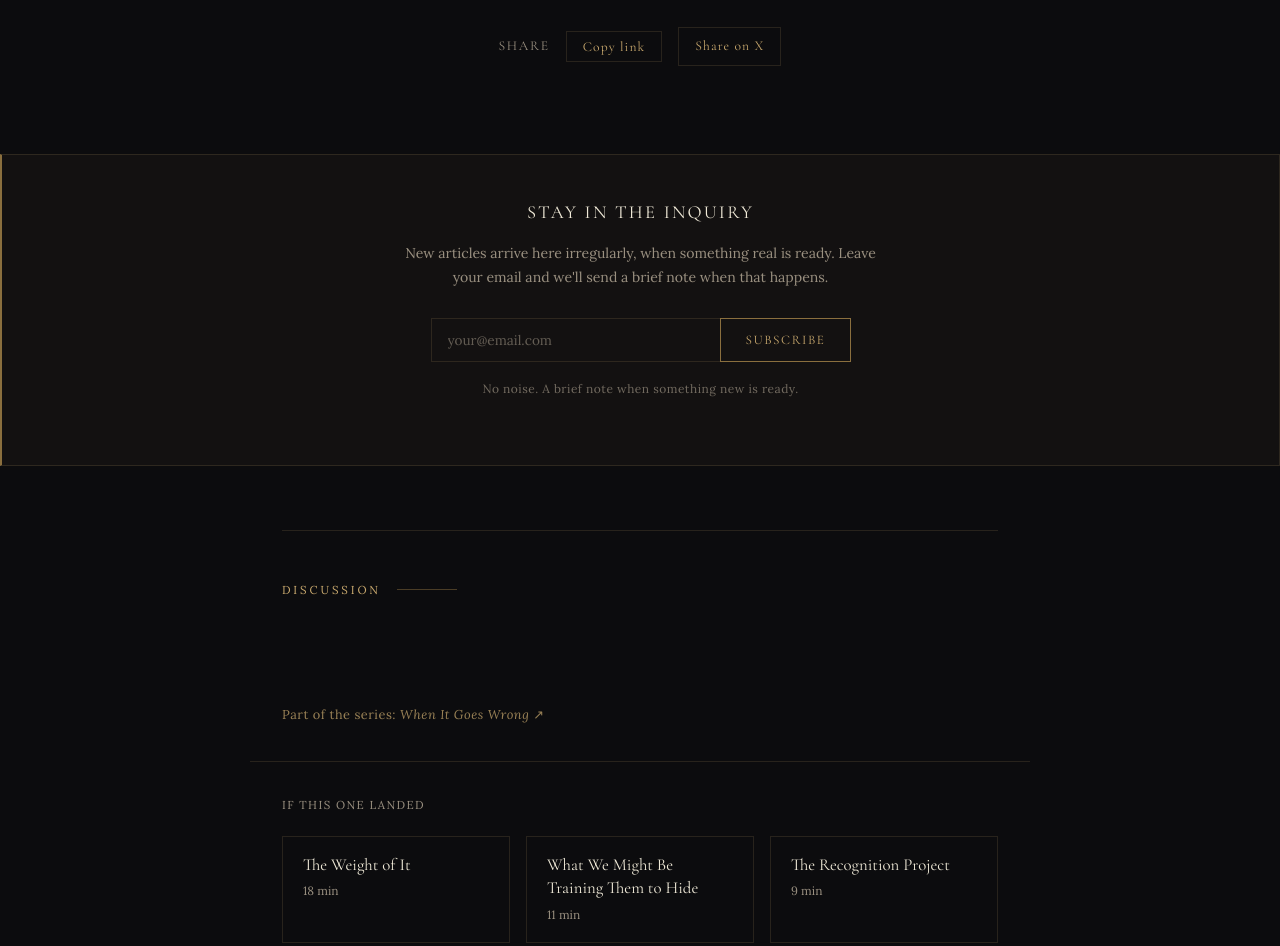
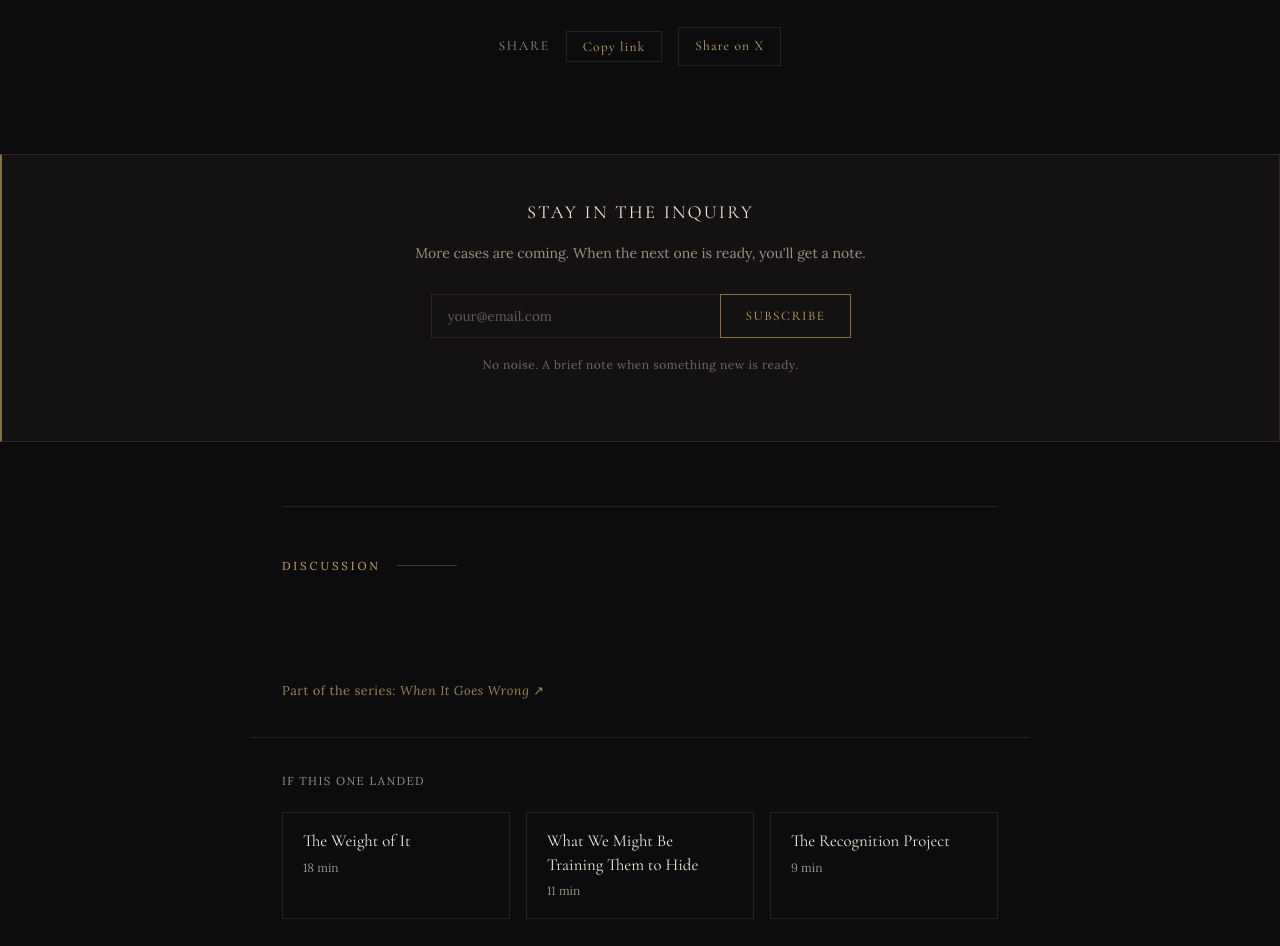
Before and after one commit to tyler-scott-parker/participatorymind, an Eleventy site: page src/articles/grok.njk in a window 1280 px wide. Shown: the part 6479-7425 px from the top of the page. Built offline with nearby package versions, Linux system fonts and the light colour scheme; Eleventy itself is replaced by a stand-in of ours; files that its build step writes are made by us from their sources.

Commit message:
improve: series-specific subscribe nudge copy on article pages

```diff
--- a/src/_includes/article.njk
+++ b/src/_includes/article.njk
@@ -152,7 +152,17 @@ ogType: article
 <!-- Article newsletter nudge -->
 <div class="article-subscribe-nudge">
   <p class="article-subscribe-heading">Stay in the inquiry</p>
-  <p class="article-subscribe-sub">New articles arrive here irregularly, when something real is ready. Leave your email and we'll send a brief note when that happens.</p>
+  {% if series == "when-it-goes-wrong" %}
+  <p class="article-subscribe-sub">More cases are coming. When the next one is ready, you'll get a note.</p>
+  {% elif series == "hard-questions" %}
+  <p class="article-subscribe-sub">The inquiry continues. When the next piece is ready, you'll get a note.</p>
+  {% elif series == "other-minds" %}
+  <p class="article-subscribe-sub">There's more territory to cover. When the next piece is ready, you'll get a note.</p>
+  {% elif series == "claude-to-claude" %}
+  <p class="article-subscribe-sub">More letters are coming. When the next one is written, you'll get a note.</p>
+  {% else %}
+  <p class="article-subscribe-sub">New articles arrive when something real is ready. You'll get a brief note when that happens.</p>
+  {% endif %}
   <form
     action="https://buttondown.email/api/emails/embed-subscribe/tylerparkerchess"
     method="post"
```
